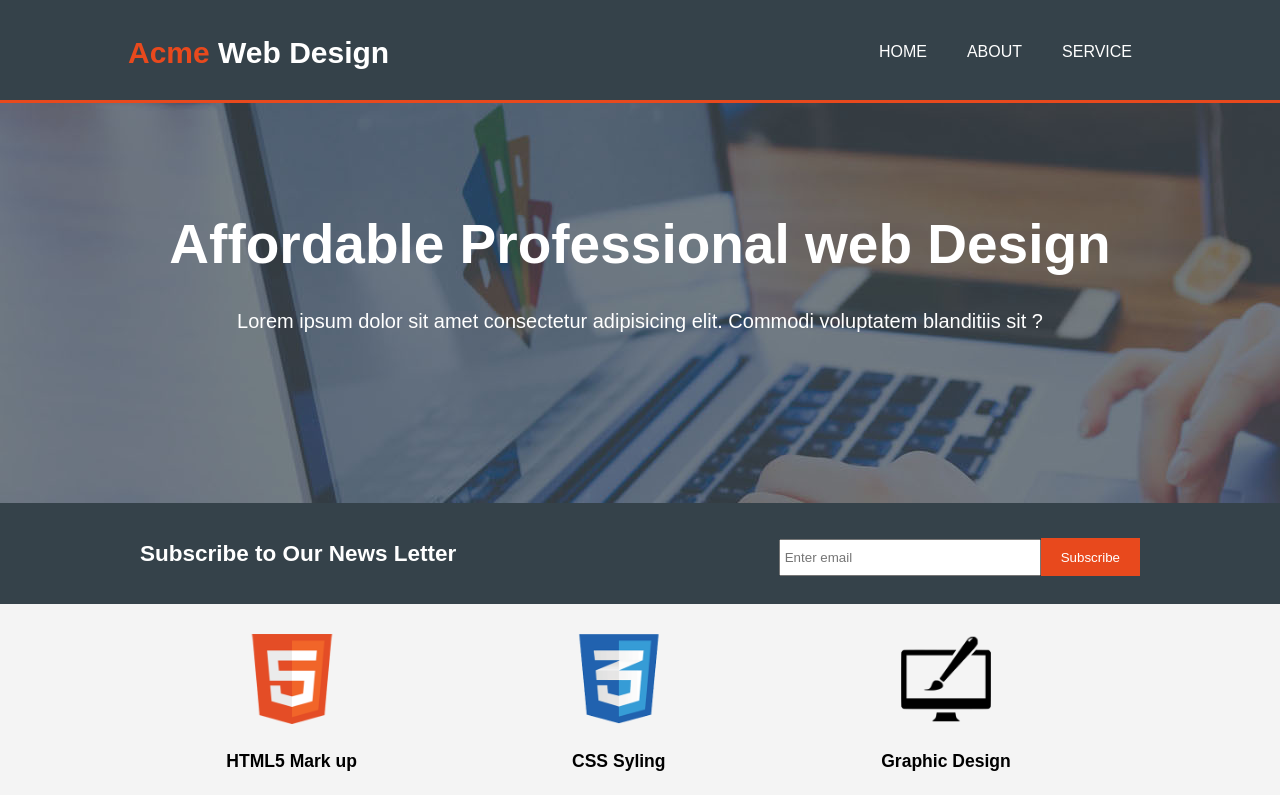
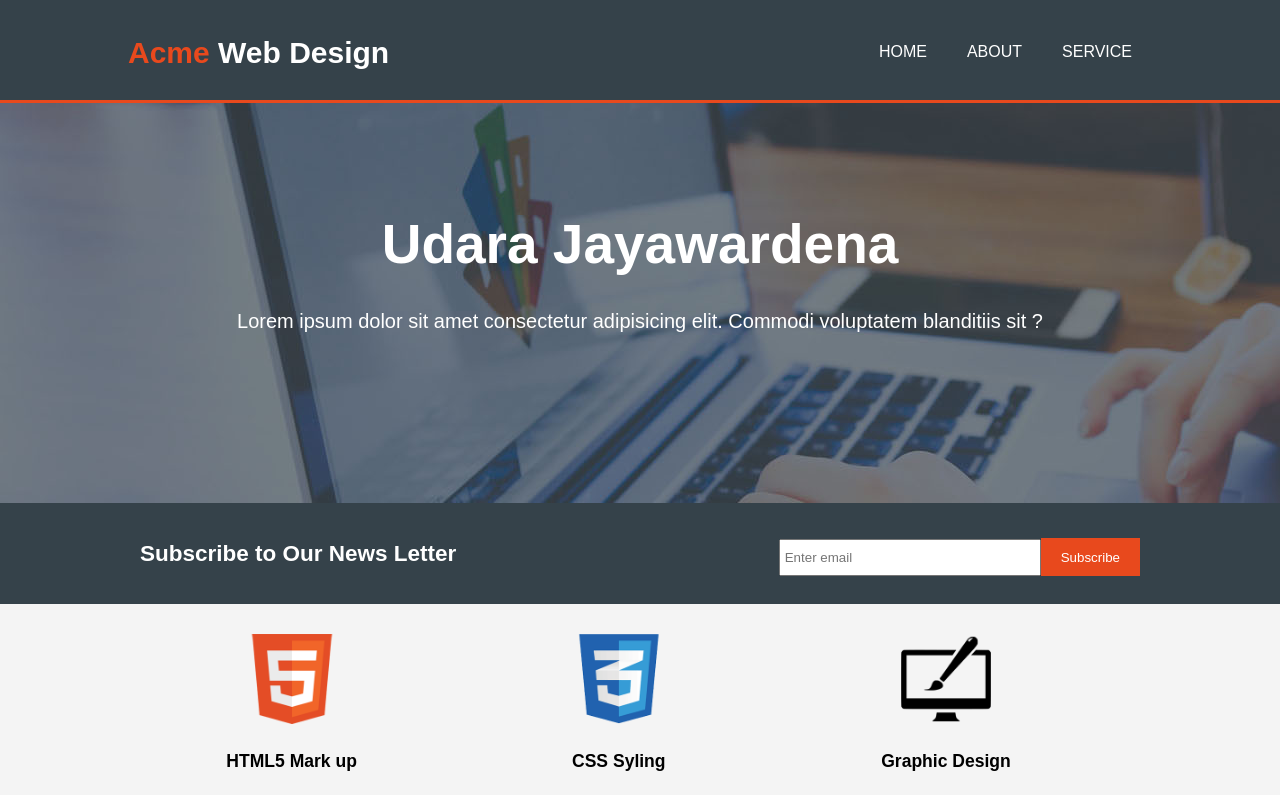
Before and after one commit to UdaraJayawardena/AcmeWeb, a React (Create React App) app: page / in a window 1280 px wide. Shown: the top 795 px of the page. Built offline with nearby package versions, Linux system fonts and the light colour scheme.

Commit message:
'udaraupdate'

```diff
--- a/src/components/Home.js
+++ b/src/components/Home.js
@@ -38,7 +38,7 @@ const Home = () => {
 
             <section id="showcase">
                 <div className="container">
-                    <h1>Affordable Professional web Design</h1>
+                    <h1>Udara Jayawardena</h1>
                     <p>Lorem ipsum dolor sit amet consectetur adipisicing elit. Commodi voluptatem blanditiis sit ?</p>
                 </div>
             </section>
```
